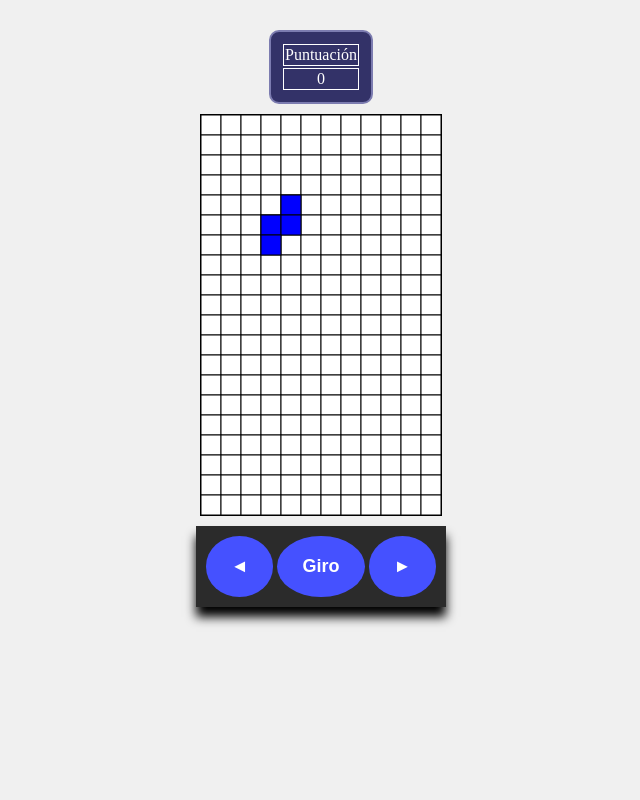
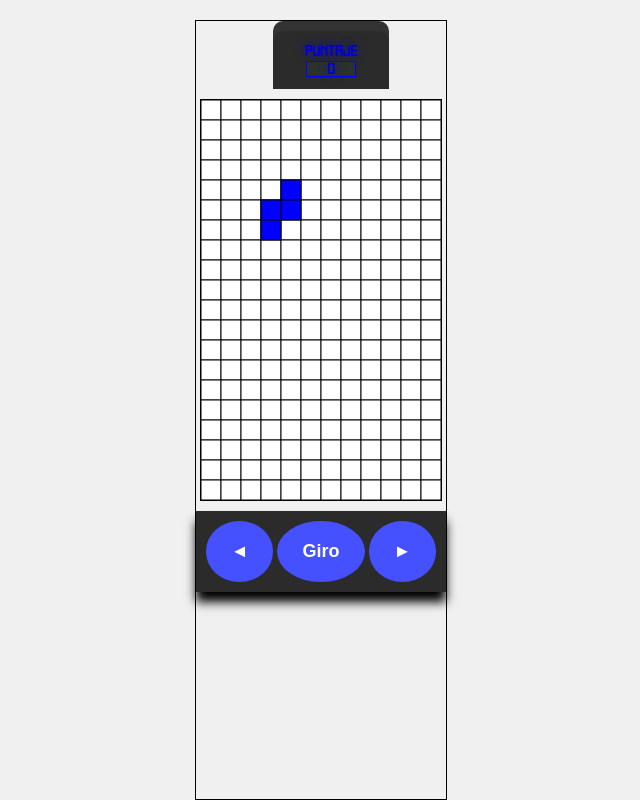
Before and after one commit to LeoGidev/Tetris, a plain HTML site: page index.html in a window 1280 px wide. Shown: the whole page, without its empty margins (319-959 px from the left). Drawn offline with Linux system fonts and the light colour scheme.

Commit message:
se trabaja en estilos

```diff
--- a/index.html
+++ b/index.html
@@ -8,7 +8,7 @@
 </head>
 <body>
 <div class="contenedor">
-    <div class="score"><table><tr><td>Puntuación</td></tr><tr><td><span id="scoring">0</span></td></tr></table></div>
+    <div class="score"><table><tr><td>Puntaje</td></tr><tr><td><span id="scoring">0</span></td></tr></table></div>
 
     <canvas id="tetris" width="240" height="400"></canvas>
 
--- a/styles.css
+++ b/styles.css
@@ -1,9 +1,19 @@
+
+@font-face {
+  font-family: 'digital-7regular';
+  src: url('digital-7-webfont.woff2') format('woff2'),
+       url('digital-7-webfont.woff') format('woff');
+  font-weight: normal;
+  font-style: normal;
+
+}
 body {
   display: flex;
   justify-content: center;
   height: 100vh;
   margin: 0;
   background-color: #f0f0f0;
+
 }
 
 canvas {
@@ -15,6 +25,7 @@ canvas {
   flex-direction: column;
   align-items: center;
   margin-top: 20px; /* Centra verticalmente el contenido en la parte inferior */
+  border: 1px solid black;
 }
 
 #controls{
@@ -57,14 +68,28 @@ canvas {
 }
 table{
 
-  background-color: rgb(51, 50, 104);
+  background-color: rgb(43, 43, 43);
   color: white;
   padding: 10px;
   margin: 10px;
-  border: 2px solid rgb(124, 124, 176);
-  border-radius: 10px;
+  border-top-left-radius: 10px;
+  border-top-right-radius: 10px;
+  box-shadow: 0px -10px 0px rgb(51, 51, 51);
+  width: 100%;
 }
 td{
   text-align: center;
-  border: 1px solid white;
+  color:rgb(0, 0, 214);
+  font-family: 'digital-7regular' !important;
+  text-shadow: 0px 0px 10px rgba(0, 0, 255, 0.639);
+  font-weight: bolder;
+  }
+#scoring{
+  margin: 10px;
+  background-color: rgb(43, 49, 43);
+  padding-left: 20px;
+  padding-right: 20px;
+
+  border: 1px solid blue;
+
 }
```
Also changed, not shown: digital-7-webfont.woff (added), digital-7-webfont.woff2 (added).
